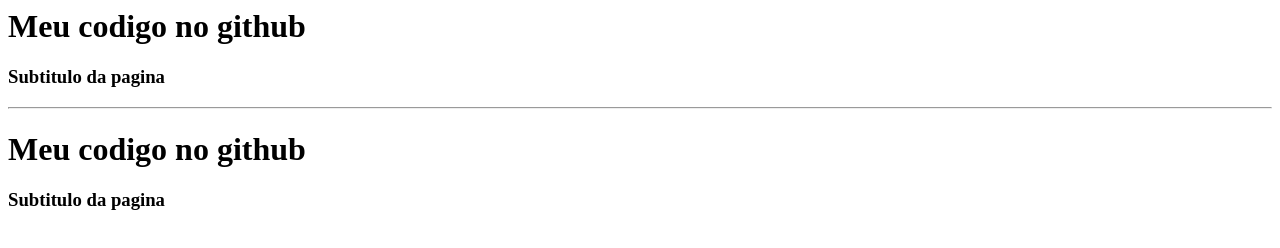
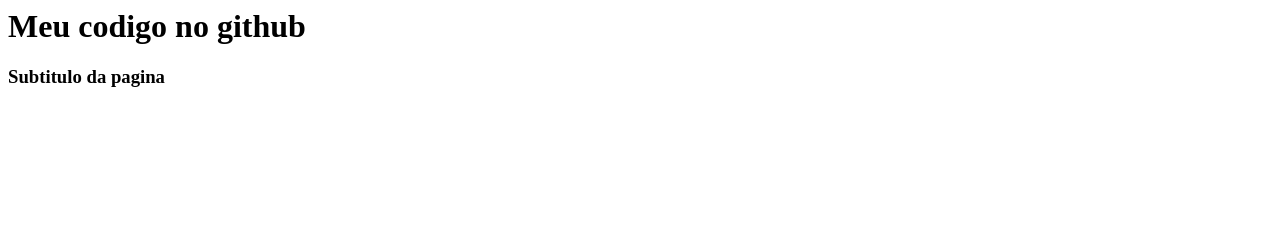
Before and after one commit to marcossmendes/website-sample, a plain HTML site: page index.html in a window 1280 px wide. Drawn offline with Linux system fonts and the light colour scheme.

Commit message:
Revert "Adicionado segunda secao"
This reverts commit b3dffa2775790eb953b9c965fdd2707a3d61c2a6.

```diff
--- a/index.html
+++ b/index.html
@@ -8,12 +8,6 @@
     <h1>Meu codigo no github</h1>
 
     <h3>Subtitulo da pagina</h3>
-
-    <hr>
-
-    <h1>Meu codigo no github</h1>
-
-    <h3>Subtitulo da pagina</h3>
 </body>
 
 </html>
```
